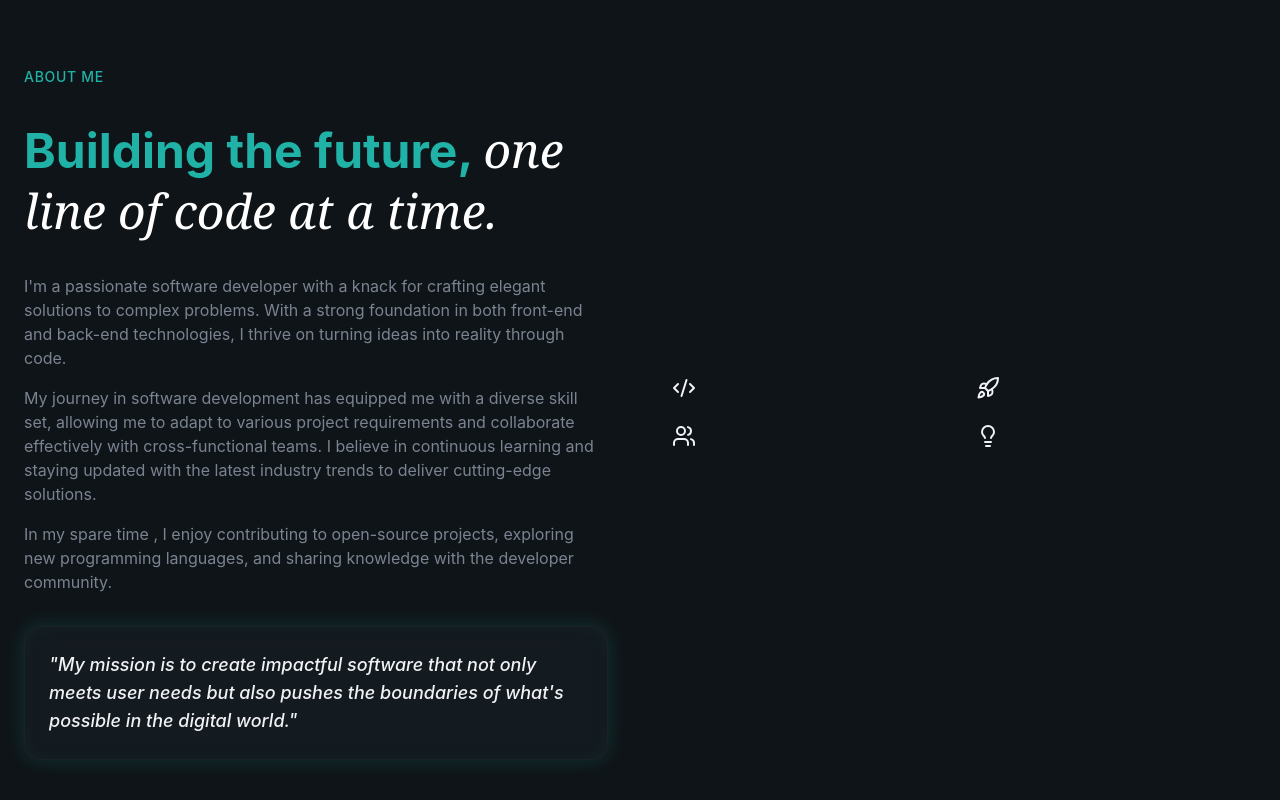
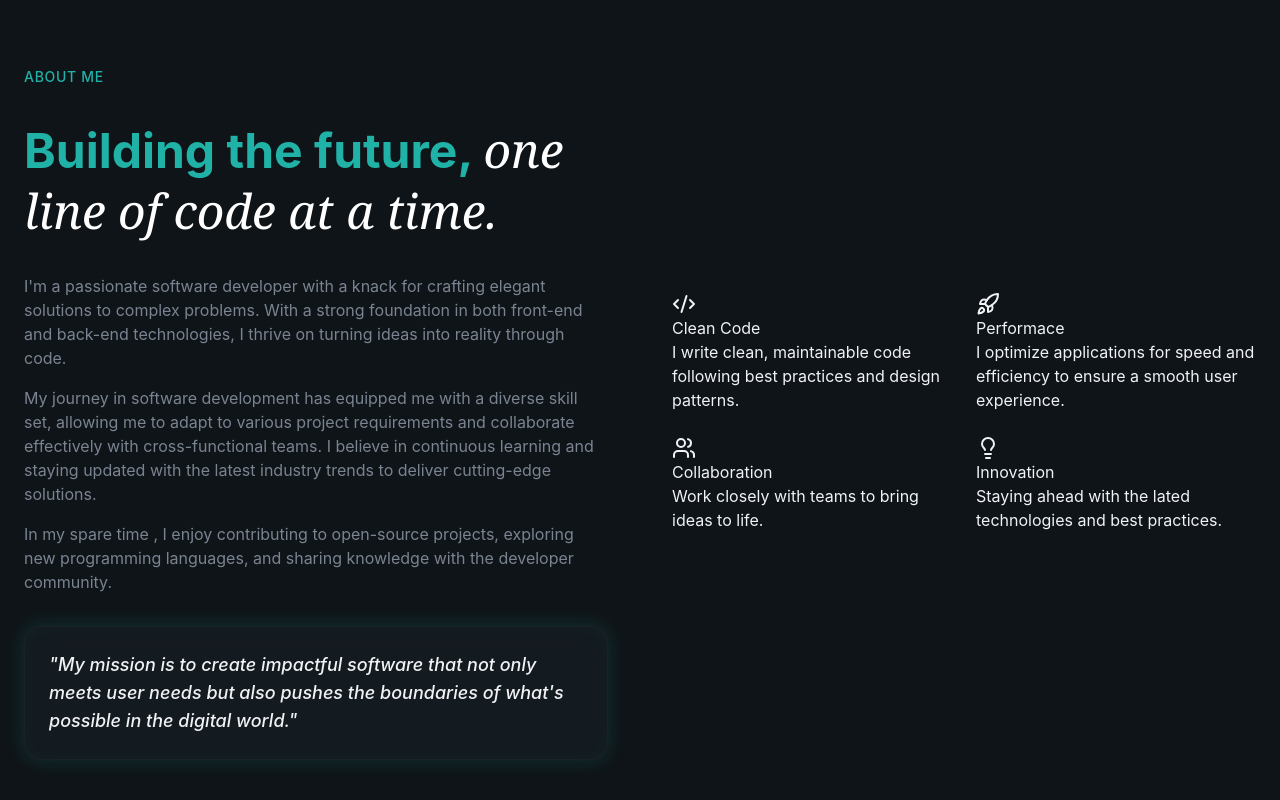
Before and after one commit to eissamonet/SWD-Portfolio, a React (Vite) app: page / in a window 1280 px wide. Shown: the part 1038-1838 px from the top of the page. Built offline with nearby package versions, Linux system fonts and the light colour scheme.

Commit message:
icon description added

```diff
--- a/src/sections/About.jsx
+++ b/src/sections/About.jsx
@@ -68,6 +68,8 @@ export const About = () => {
                 <div>
                   <item.icon />
                 </div>
+                <h3>{item.title}</h3>
+                <p>{item.description}</p>
               </div>
             ))}
           </div>
```
